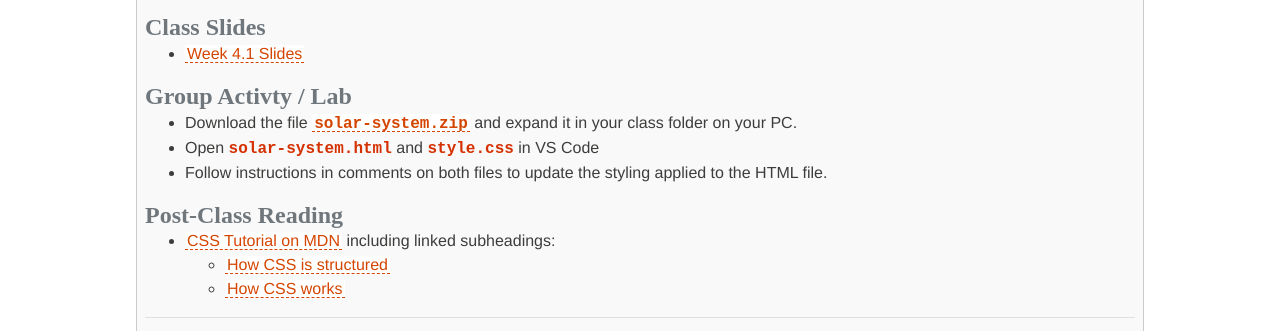
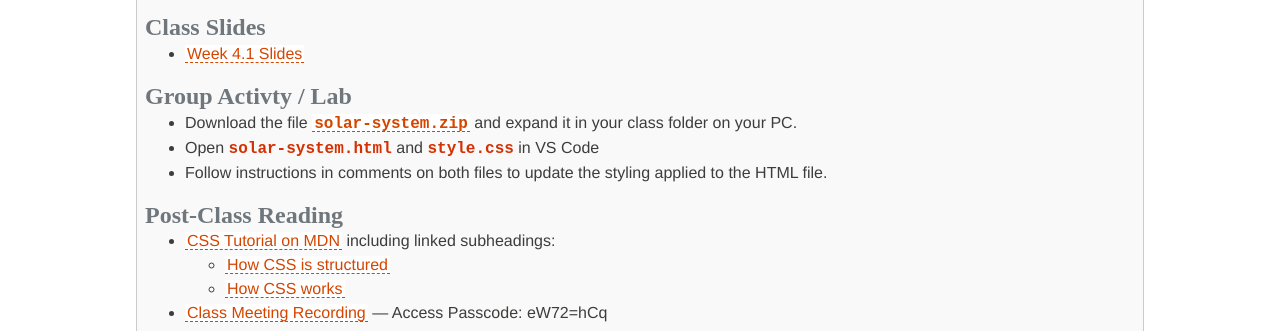
Before and after one commit to atkaphley/fall-2020, a plain HTML site: page schedule/week-04/index.html in a window 1280 px wide. Shown: the part 459-790 px from the top of the page. Drawn offline with nearby package versions, Linux system fonts and the light colour scheme.

Commit message:
Add session 1 recording link

```diff
--- a/schedule/week-04/index.html
+++ b/schedule/week-04/index.html
@@ -93,6 +93,7 @@
       <li><a href="https://developer.mozilla.org/en-US/docs/Learn/CSS/Introduction_to_CSS/How_CSS_works">How CSS works</a></li>
           </ul>
       </li>
+      <li><a href="https://syracuseuniversity.zoom.us/rec/share/NQaZQe6ZNrbbQzk5cVB6JxGU2_vd3ZsJzD4QDZG8ua6NXqSurUHp92ot-_sjkP6T.Pm6t2jo8vkzpSwux" target="_blank">Class Meeting Recording</a> &mdash; Access Passcode: eW72=hCq</li>
       </ul>
       <hr />
       <h2 id="0402-more-css">04.02 More CSS</h2>
```
